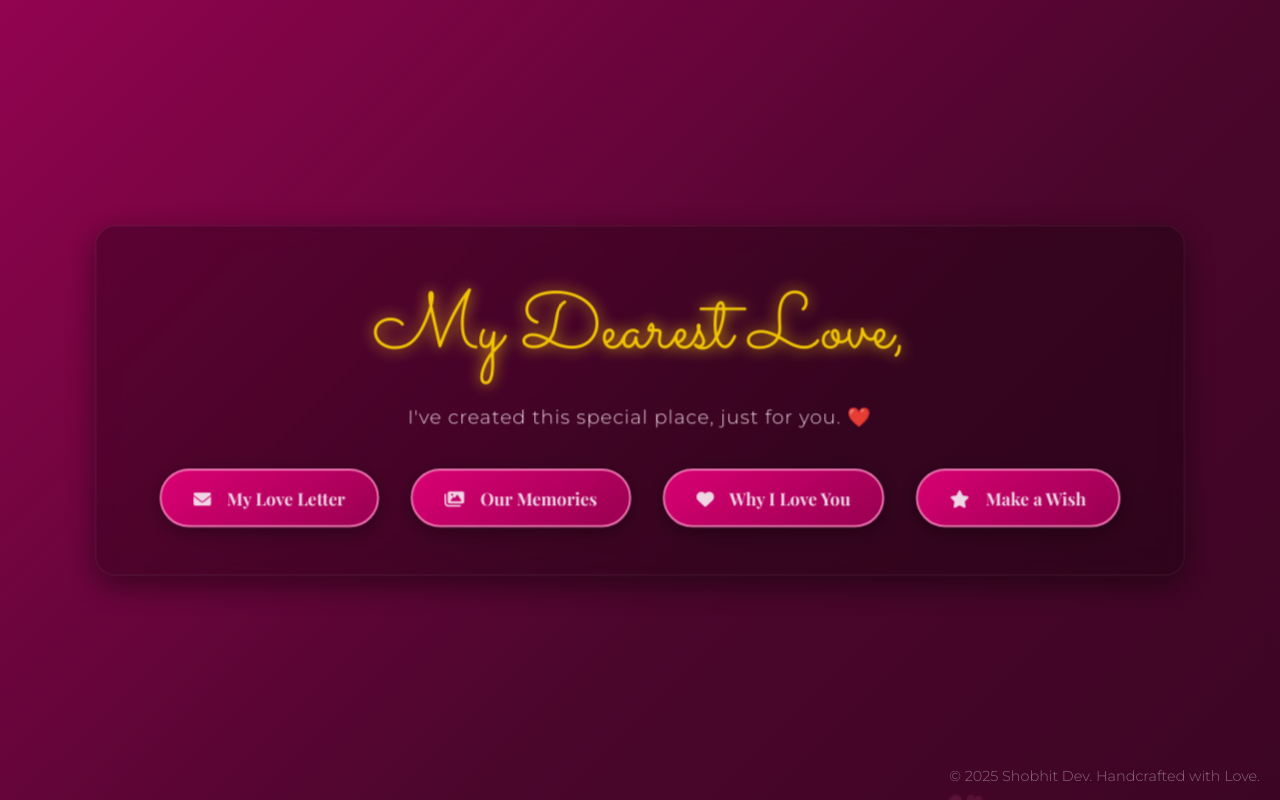
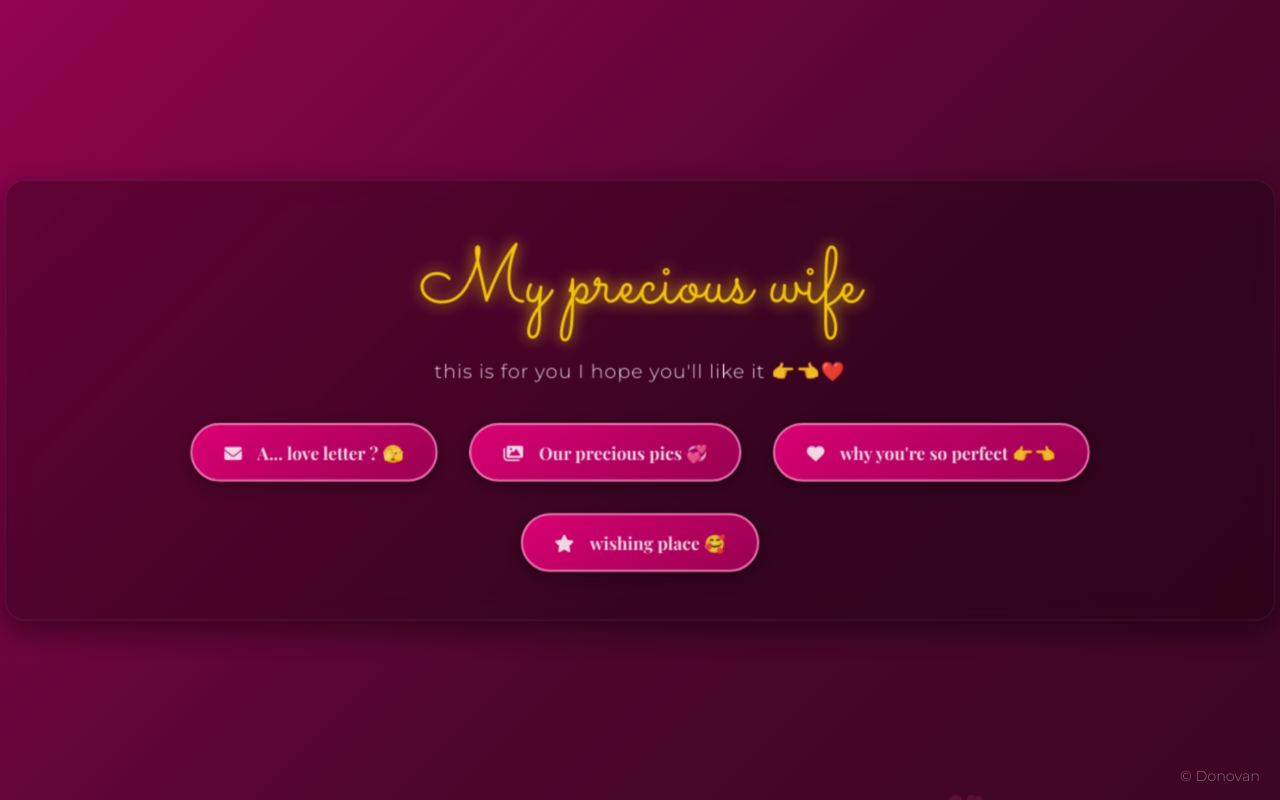
Before and after one commit to discordotakoo/l0v3, a plain HTML site: page index.html in a window 1280 px wide. Drawn offline with nearby package versions, Linux system fonts and the light colour scheme.

Commit message:
Update index.html

```diff
--- a/index.html
+++ b/index.html
@@ -4,7 +4,7 @@
 <head>
     <meta charset="UTF-8">
     <meta name="viewport" content="width=device-width, initial-scale=1.0">
-    <title>🌟 A Surprise For My Love 💖</title>
+    <title>❤️ For my Kiana ❤️</title>
     <link rel="preconnect" href="https://fonts.googleapis.com">
     <link rel="preconnect" href="https://fonts.gstatic.com" crossorigin>
     <link href="https://fonts.googleapis.com/css2?family=Sacramento&family=Playfair+Display:wght@400;700&family=Montserrat:wght@300;400&display=swap" rel="stylesheet">
@@ -431,27 +431,27 @@
 
     <div id="loading-screen">
         <div class="spinner-heart"></div>
-        <p class="loading-text">Unveiling your surprise...</p>
+        <p class="loading-text">For my kiana... ✨</p>
     </div>
 
     <div id="main-content">
-        <h1>My Dearest Love,</h1>
-        <p>I've created this special place, just for you. ❤️</p>
+        <h1>My precious wife</h1>
+        <p>this is for you I hope you'll like it 👉👈❤️</p>
 
         <div class="nav-links">
-            <a href="letter.html" class="nav-button"><i class="fa-solid fa-envelope"></i> My Love Letter</a>
-            <a href="gallery.html" class="nav-button"><i class="fa-solid fa-images"></i> Our Memories</a>
-            <a href="reasons.html" class="nav-button"><i class="fa-solid fa-heart"></i> Why I Love You</a>
+            <a href="letter.html" class="nav-button"><i class="fa-solid fa-envelope"></i> A... love letter ? 🫣</a>
+            <a href="gallery.html" class="nav-button"><i class="fa-solid fa-images"></i> Our precious pics 💞</a>
+            <a href="reasons.html" class="nav-button"><i class="fa-solid fa-heart"></i> why you're so perfect 👉👈</a>
 
-            <a href="#" class="nav-button" onclick="openWishPopup()"><i class="fa-solid fa-star"></i> Make a Wish</a>
+            <a href="#" class="nav-button" onclick="openWishPopup()"><i class="fa-solid fa-star"></i> wishing place 🥰</a>
         </div>
     </div>
 
     <div id="wish-popup" class="popup">
         <div class="popup-content">
             <span class="close-button" onclick="closeWishPopup()">&times;</span>
-            <h2>Make a Wish, My Love! ✨</h2>
-            <p>Close your eyes, make a heartfelt wish, and watch the magic shimmer!</p>
+            <h2>Make a wish my baby 🥰❤️</h2>
+            <p>Close your eyes and make a wish maybe It'll happen 😌❤️</p>
             <div id="wish-animation-area"></div>
             <button class="confetti-button" onclick="triggerConfettiAndHearts()">
                 <i class="fa-solid fa-wand-magic-sparkles"></i> Shower with Magic
@@ -460,7 +460,7 @@
     </div>
 
     <div id="footer-text">
-        &copy; 2025 Shobhit Dev. Handcrafted with Love.
+        &copy; Donovan
     </div>
 
     <script>
```
